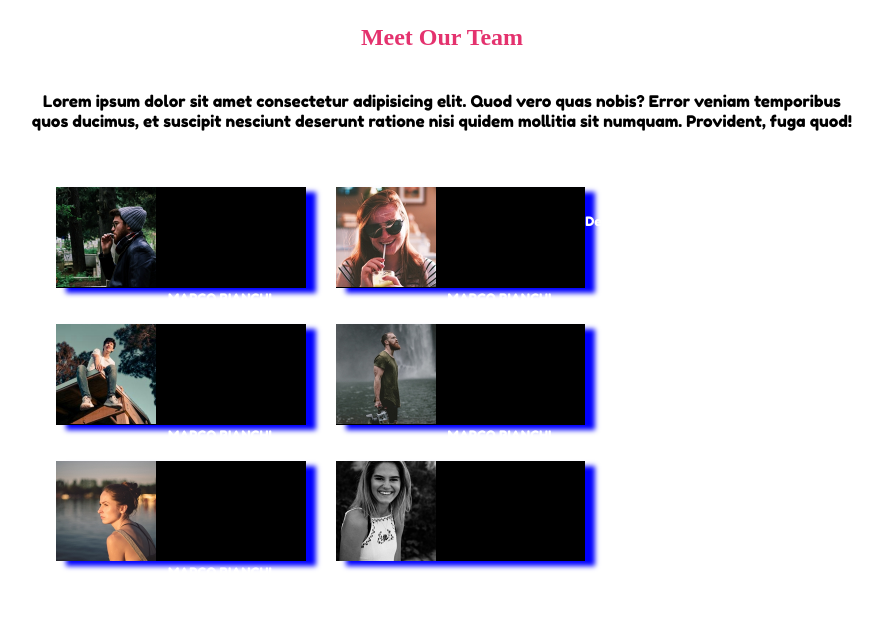
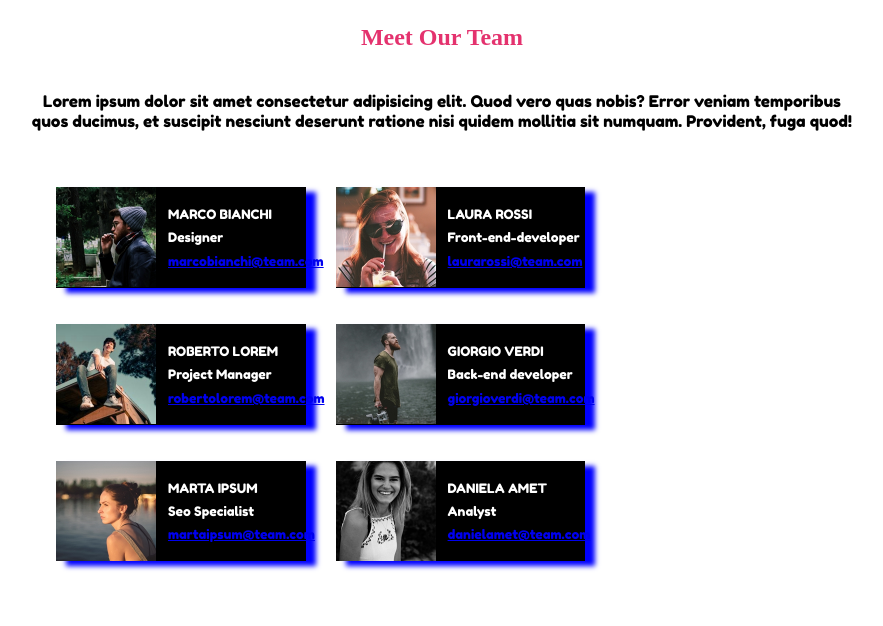
Before and after one commit to TommasoBernardo/html-css-float-cards, a plain HTML site: page index.html in a window 1280 px wide. Shown: the whole page, without its empty margins (198-1081 px from the left). Drawn offline with Linux system fonts and the light colour scheme.

Commit message:
finish index.html

```diff
--- a/index.html
+++ b/index.html
@@ -20,72 +20,123 @@
             Lorem ipsum dolor sit amet consectetur adipisicing elit. Quod vero quas nobis? Error veniam temporibus quos ducimus, et suscipit nesciunt deserunt ratione nisi quidem mollitia sit numquam. Provident, fuga quod!
         </p>
         </section>
-
+                <!-- PRIMO BOX -->
         <section class="structure" class="clearfix" >
             <img class="float" src="./img/male1.png" alt="">
-            <span class="description">
-                MARCO BIANCHI
-            </span>
             <div class="description">
-                Designer
+                <p  >
+                    MARCO BIANCHI
+                </p>
+
+                <p>
+                    Designer
+                </p>
+
+                <p>
+                    <a href="#">
+                        marcobianchi@team.com
+                    </a>
+                </p>
+            </div>
+        </section>
+                <!-- SECONDO BOX -->
+        <section class="structure" class="clearfix">
+            <img class="float"  src="./img/female1.png" alt="">
+            <div class="description" class="float">
+                <p>
+                    LAURA ROSSI
+                </p>
+
+                <p>
+                    Front-end-developer
+                </p>
+
+                <p>
+                    <a href="#">
+                        laurarossi@team.com
+                    </a>
+                </p>
             </div>
         </section>
 
+        <!-- TERZO BOX -->
         <section class="structure" class="clearfix">
-            <img class="float"  src="./img/female1.png" alt="">
-            <span class="description">
-                MARCO BIANCHI
-            </span>
-            <div class="description">
-                Designer
+            <img class="float" src="./img/male3.png" alt="">
+            <div class="description" class="float">
+                <p>
+                    ROBERTO LOREM
+                </p>
+
+                <p>
+                    Project Manager
+                </p>
+
+                <p>
+                    <a href="#">
+                        robertolorem@team.com
+                    </a>
+                </p>
+            </div>
+        </section>
+            <!-- QUARTO BOX -->
+        <section class="structure" class="clearfix">
+            <img class="float"  src="./img/male2.png" alt="">
+            <div class="description" class="float">
+                <p>
+                    GIORGIO VERDI
+                </p>
+
+                <p>
+                    Back-end developer
+                </p>
+
+                <p>
+                    <a href="#">
+                        giorgioverdi@team.com
+                    </a>
+                </p>
             </div>
         </section>
 
+        <!-- QUINTO BOX -->
+        <section class="structure" class="clearfix">
+            <img class="float" src="./img/female2.png" alt="">
+            <div class="description" class="float">
+                <p>
+                    MARTA IPSUM
+                </p>
 
-        <section class="structure" class="clearfix">
-            <img class="float" src="./img/male3.png" alt="">
-            <span class="description">
-                MARCO BIANCHI
-            </span>
-            <div class="description">
-                Designer
+                <p>
+                    Seo Specialist
+                </p>
+
+                <p>
+                    <a href="#">
+                        martaipsum@team.com
+                    </a>
+                </p>
             </div>
         </section>
 
-        <section class="structure" class="clearfix">
-            <img class="float"  src="./img/male2.png" alt="">
-            <span class="description">
-                MARCO BIANCHI
-            </span>
-            <div class="description">
-                Designer
+        <!-- SESTO BOX -->
+        <section class="structure"class="clearfix">
+            <img class="float" src="./img/female3.png" alt="">
+            <div class="description" class="float">
+                <p>
+                    DANIELA AMET
+                </p>
+
+                <p>
+                    Analyst
+                </p>
+
+                <p>
+                    <a href="#">
+                        danielamet@team.com
+                    </a>
+                </p>
             </div>
         </section>
-
-
-        <section class="structure" class="clearfix">
-            <img class="float" src="./img/female2.png" alt="">
-            <span class="description">
-                MARCO BIANCHI
-            </span>
-            <div class="description">
-                Designer
-            </div>
-        </section>
-
-
-        <section class="structure"class="clearfix">
-            <img class="float" src="./img/female3.png" alt="">
-        </section>
-        <span class="description">
-            MARCO BIANCHI
-        </span>
-        <div class="description">
-            Designer
-        </div>
-
-
-
     </main>
 </body>
 </html>
```
